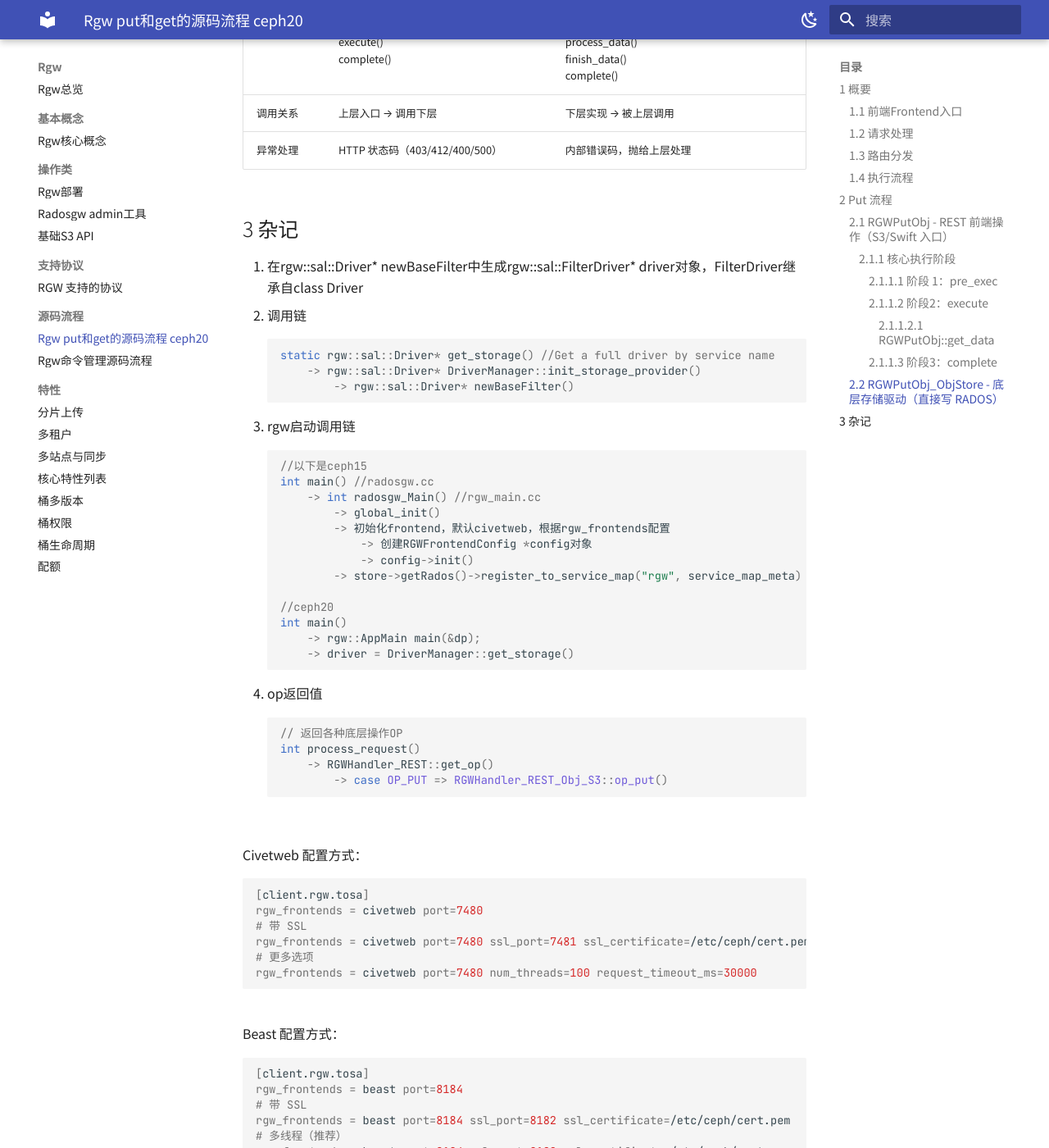
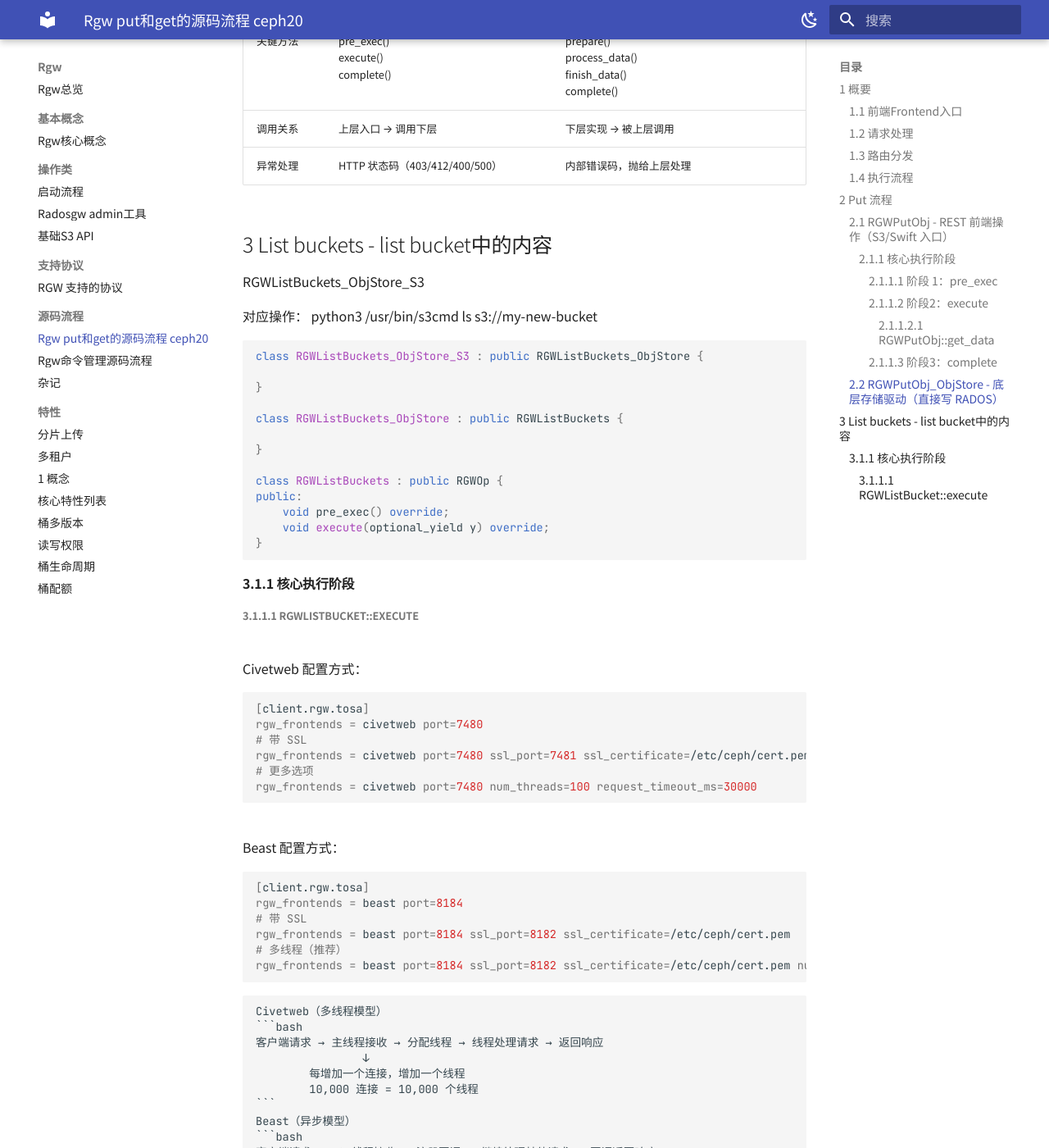
Before and after one commit to iamlnp/cephfs.doc, an MkDocs documentation site: the page built from docs/rgw/源码流程/Rgw put和get的源码流程-ceph20.md, in a window 1280 px wide and 1400 px high, scrolled down 3537 px. Shown: the whole window at 82% size. Built offline with MkDocs 1.6.1 and Material for MkDocs 9.7.7, drawn with Linux system fonts in a browser that asks for light colours.

Commit message:
1.增加put流程梳理；2.调整UML的类图

````diff
--- a/docs/rgw/源码流程/Rgw put和get的源码流程-ceph20.md
+++ b/docs/rgw/源码流程/Rgw put和get的源码流程-ceph20.md
@@ -155,41 +156,30 @@ void RGWPutObj::execute(optional_yield y)
 | 调用关系 | 上层入口 → 调用下层                                                              | 下层实现 → 被上层调用                                                                                |
 | 异常处理 | HTTP 状态码（403/412/400/500）                                                | 内部错误码，抛给上层处理                                                                                |
 
+# 3 List buckets  - list bucket中的内容
+RGWListBuckets_ObjStore_S3
 
+对应操作： python3 /usr/bin/s3cmd ls s3://my-new-bucket
 
-# 3 杂记
-1. 在rgw::sal::Driver* newBaseFilter中生成rgw::sal::FilterDriver* driver对象，FilterDriver继承自class Driver
-2. 调用链
 ```c++
-static rgw::sal::Driver* get_storage() //Get a full driver by service name
-    -> rgw::sal::Driver* DriverManager::init_storage_provider()
-        -> rgw::sal::Driver* newBaseFilter()
+class RGWListBuckets_ObjStore_S3 : public RGWListBuckets_ObjStore {
+
+}
+
+class RGWListBuckets_ObjStore : public RGWListBuckets {
+
+}
+
+class RGWListBuckets : public RGWOp {
+public:
+    void pre_exec() override;
+    void execute(optional_yield y) override;
+}
 ```
 
-3. rgw启动调用链
-```c++
-//以下是ceph15
-int main() //radosgw.cc
-    -> int radosgw_Main() //rgw_main.cc
-        -> global_init()
-        -> 初始化frontend，默认civetweb，根据rgw_frontends配置
-            -> 创建RGWFrontendConfig *config对象
-            -> config->init()
-        -> store->getRados()->register_to_service_map("rgw", service_map_meta)
+### 3.1.1 核心执行阶段
+#### 3.1.1.1 RGWListBucket::execute
 
-//ceph20
-int main()
-    -> rgw::AppMain main(&dp);
-    -> driver = DriverManager::get_storage()
-```
-4. op返回值
-```c++
-// 返回各种底层操作OP
-int process_request()
-    -> RGWHandler_REST::get_op()
-        -> case OP_PUT => RGWHandler_REST_Obj_S3::op_put()
-
-```
 
 
 [^1]: RGW Frontend 是 Ceph RGW 的 **HTTP 服务器组件**，负责：
````
Also changed, not shown: other parts of docs/rgw/源码流程/Rgw put和get的源码流程-ceph20.md (+1 -0 lines), docs/rgw/rgw总览.md (+4 -0 lines), docs/rgw/基本概念/Rgw核心概念.md (+17 -4 lines), docs/rgw/源码流程/杂记.md (added, +52 -0 lines), 1 other file.
